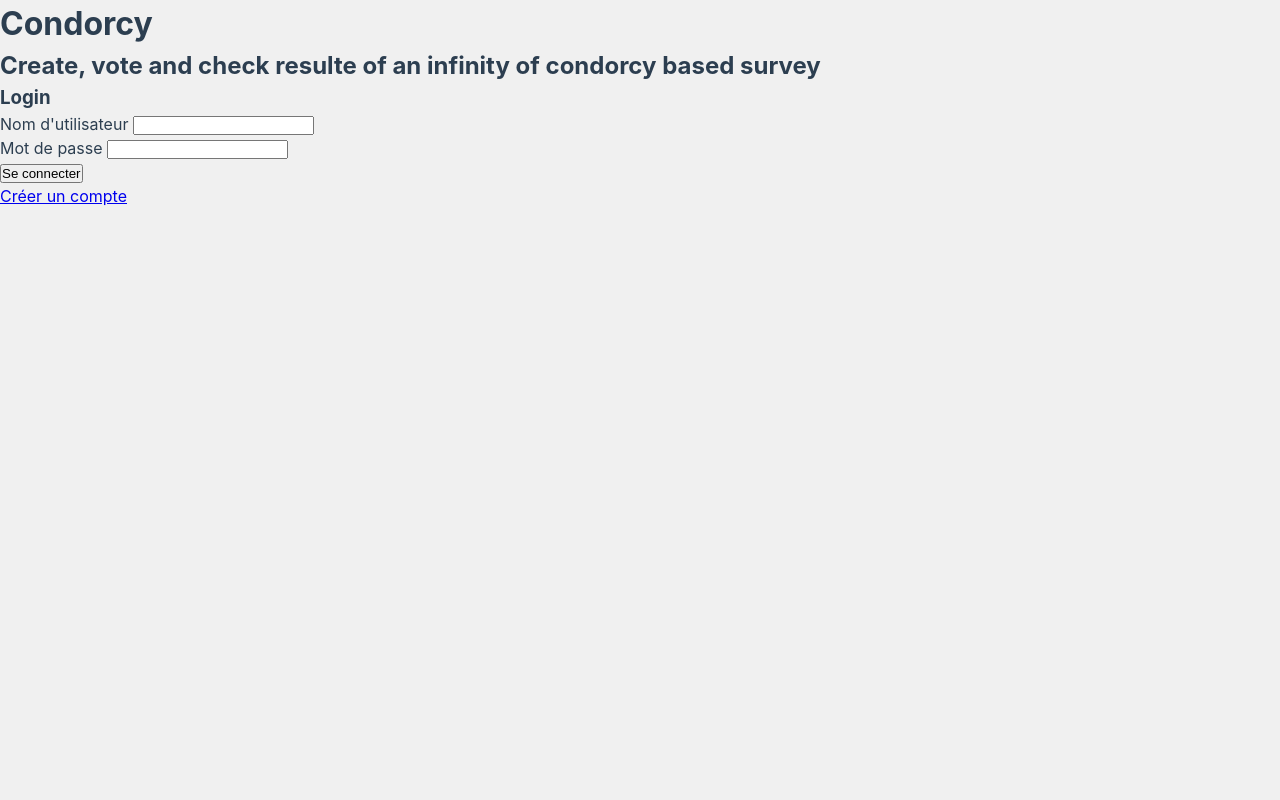
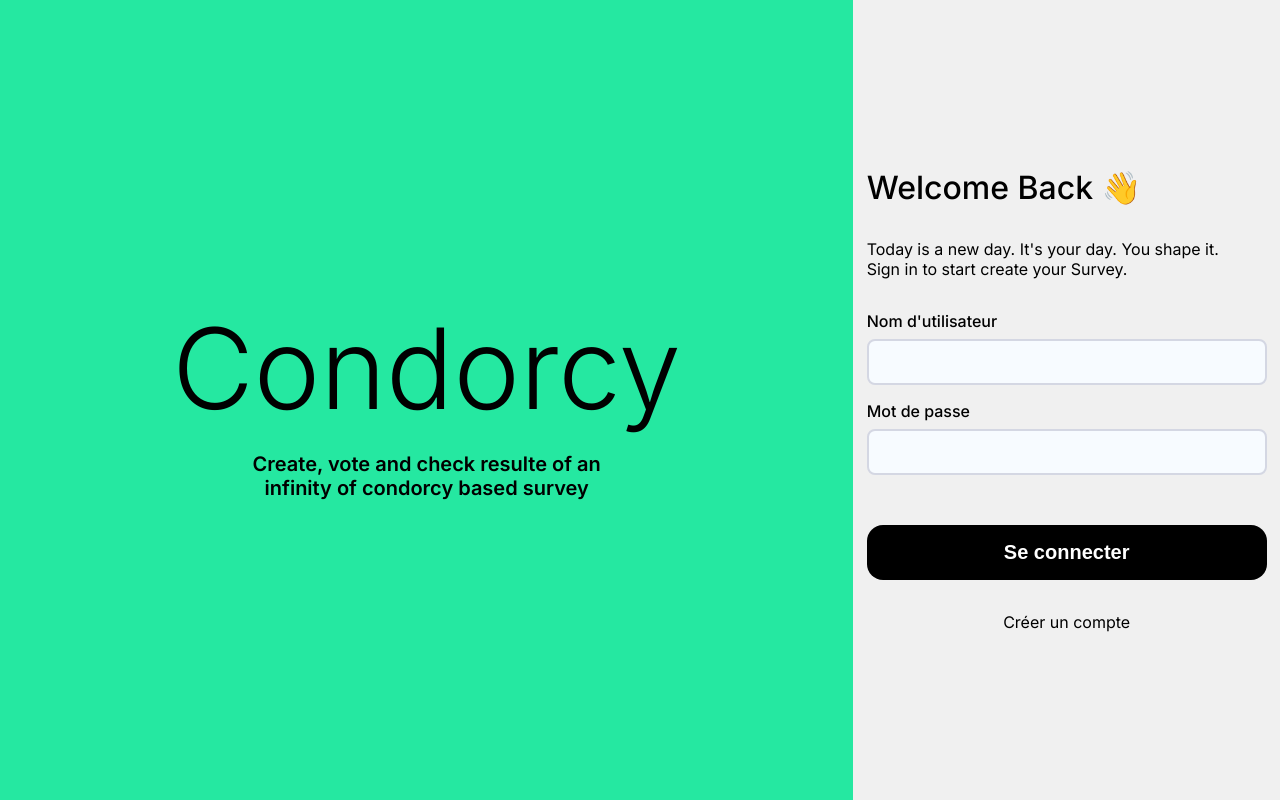
Before and after one commit to Oomaxime/condorsy, a Flask app: page /login in a window 1280 px wide. Run offline with Flask 3, Linux system fonts and the light colour scheme.

Commit message:
💄 front auth login + register

```diff
--- /dev/null
+++ b/app/static/css/auth.css
@@ -0,0 +1,109 @@
+.auth-layout {
+    min-height: 100vh;
+    display: grid;
+    grid-template-columns: 2fr 1fr;
+}
+
+.auth-layout .left {
+    background-color: var(--primary-color);
+    display: flex;
+    flex-direction: column;
+    justify-content: center;
+    align-items: center;
+    gap: 1rem;
+}
+
+.auth-layout .left h1 {
+    font-size: 7rem;
+    font-weight: 300;
+    text-align: center;
+}
+
+.auth-layout .left h2 {
+    font-size: 1.25rem;
+    font-weight: 600;
+    text-align: center;
+}
+
+
+/* FORM */
+.right {
+    display: flex;
+    justify-content: center;
+    align-items: center;
+}
+
+.right .form-container {
+    width: 100%;
+    max-width: 400px;
+    display: flex;
+    flex-direction: column;
+    gap: 2rem;
+}
+
+.right .form-container .form {
+    display: flex;
+    flex-direction: column;
+    gap: 1rem;
+}
+
+.right .form-container h3 {
+    font-size: 2rem;
+    font-weight: 500;
+}
+
+.right .form-container h4 {
+    font-size: 1rem;
+    font-weight: 400;
+}
+
+.right .form-container .form-group {
+    display: flex;
+    flex-direction: column;
+    gap: 0.5rem;
+}
+
+.right .form-container .form-group label {
+    font-size: 1rem;
+    font-weight: 500;
+}
+
+.right .form-container .form-group input {
+    appearance: none;
+    outline: none;
+    border: 0;
+    background-color: #f7fbff;
+    font-size: 1rem;
+    padding: .75rem;
+    border-radius: .5rem;
+    border: 2px solid #d4d7e3;
+}
+
+.right .form-container .form-group input:focus {
+    border-color: var(--primary-color);
+}
+
+.right .form-container .form-error {
+    min-height: 1.1rem;
+    color: #ff0000;
+    font-size: 0.875rem;
+    text-align: center;
+    /* margin-top: 1rem; */
+}
+
+.right .form-container .center {
+    /* padding-top: 2rem; */
+    text-align: center;
+}
+
+.right .form-container .center .btn {
+    width: 100%;
+}
+
+.right .form-container a {
+    text-align: center;
+}
+
+.right .form-container a:hover {
+    text-decoration: underline;
+}
--- a/app/static/css/base.css
+++ b/app/static/css/base.css
@@ -1,14 +1,15 @@
+/* GOOGLE FONTS */
+@import url('https://fonts.googleapis.com/css2?family=Inter:ital,opsz,wght@0,14..32,100..900;1,14..32,100..900&family=Poppins:ital,wght@0,100;0,200;0,300;0,400;0,500;0,600;0,700;0,800;0,900;1,100;1,200;1,300;1,400;1,500;1,600;1,700;1,800;1,900&family=Sawarabi+Gothic&display=swap');
+
+/* VARIABLES CSS */
 :root {
-  /* Variables de couleurs */
-  --primary-color: #2c3e50;
-  --secondary-color: #3498db;
-  --background-color: #f0f0f0;
-  --text-color: #2c3e50;
-
-  /* Variables de typographie */
-  --font-family: "Inter", sans-serif;
-  --heading-line-height: 1.2;
-  --body-line-height: 1.5;
+    /* base */
+    --font-family: "Inter", sans-serif;
+    --font-size: 16px;
+    --background-color: #F0F0F0;
+    --color: #000000;
+    --primary-color: #25E8A1;
+    --border-radius: 1rem;
 }
 
 /* BASE */
@@ -19,22 +20,59 @@
     box-sizing: border-box;
 }
 
-body {
-  font-family: var(--font-family);
-  line-height: var(--body-line-height);
-  color: var(--text-color);
-  background-color: var(--background-color);
+html {
+    scroll-behavior: smooth;
 }
 
-.container {
-  max-width: 1200px;
-  margin: 0 auto;
-  padding: 0 1rem;
+body {
+    min-height: 100vh;
+    font-family: var(--font-family);
+    font-size: var(--font-size);
+    background-color: var(--background-color);
+    color: var(--color);
 }
 
-/* Grille responsive */
-.grid {
-  display: grid;
-  gap: 1rem;
-  grid-template-columns: repeat(auto-fit, minmax(300px, 1fr));
+ul {
+    list-style: none;
 }
+
+a {
+    text-decoration: none;
+    color: unset;
+}
+
+img {
+    display: block;
+    max-width: 100%;
+    height: auto;
+}
+
+.btn {
+    padding: 1rem 40px;
+    background-color: #000;
+    color: #fff;
+    border-radius: var(--border-radius);
+    font-size: 1.25rem;
+    font-weight: 600;
+    border: 0;
+    cursor: pointer;
+}
+
+.btn:hover {
+    animation: vibrate 1.5s infinite;
+    background-color: #222121;
+}
+
+@keyframes vibrate {
+    0% { transform: translate(1px, 1px) rotate(0deg); }
+    10% { transform: translate(-1px, -2px) rotate(-1deg); }
+    20% { transform: translate(-3px, 0px) rotate(1deg); }
+    30% { transform: translate(3px, 2px) rotate(0deg); }
+    40% { transform: translate(1px, -1px) rotate(1deg); }
+    50% { transform: translate(-1px, 2px) rotate(-1deg); }
+    60% { transform: translate(-3px, 1px) rotate(0deg); }
+    70% { transform: translate(3px, 1px) rotate(-1deg); }
+    80% { transform: translate(-1px, -1px) rotate(1deg); }
+    90% { transform: translate(1px, 2px) rotate(0deg); }
+    100% { transform: translate(1px, -2px) rotate(-1deg); }
+}
--- a/app/templates/auth/login.html
+++ b/app/templates/auth/login.html
@@ -1,6 +1,9 @@
 {% extends "authLayout.html" %} {% block content %}
+<div class="right">
   <div class="form-container">
-  <h3>Login</h3>
+    <h3>Welcome Back 👋</h3>
+    <h4>Today is a new day. It's your day. You shape it.<br />
+      Sign in to start create your <span>Survey</span>.</h4>
 
     <form id="login-form" class="form" method="post">
       <div class="form-group">
@@ -13,12 +16,15 @@
         <input type="password" id="password" name="password" required />
       </div>
 
-    <div class="form-error" style="display: none"></div>
+      <div class="form-error"></div>
 
+      <div class="center">
         <button type="submit" class="btn btn-primary">Se connecter</button>
+      </div>
     </form>
 
     <a href="{{ url_for('main.register') }}">Créer un compte</a>
+  </div>
 </div>
 {% endblock %} {% block extra_js %}
 <script src="{{ url_for('static', filename='js/services/auth.service.js') }}"></script>
--- a/app/templates/auth/register.html
+++ b/app/templates/auth/register.html
@@ -1,5 +1,6 @@
-{% extends "base.html" %} {% block content %}
-<div class="auth-container">
+{% extends "authLayout.html" %} {% block content %}
+<div class="right">
+  <div class="auth-container form-container">
     <h1>Créer un compte</h1>
     <form id="register-form" class="form" method="post">
       <div class="form-group">
@@ -42,6 +43,7 @@
       <button type="submit" class="btn btn-primary">Créer un compte</button>
     </form>
   </div>
+</div>
 {% endblock %} {% block extra_js %}
 <script src="{{ url_for('static', filename='js/pages/register.js') }}"></script>
 {% endblock %}
--- a/app/templates/authLayout.html
+++ b/app/templates/authLayout.html
@@ -18,7 +18,7 @@
       <div class="left">
         <h1>Condorcy</h1>
         <h2>
-          Create, vote and check resulte of an infinity of condorcy based survey
+          Create, vote and check resulte of an<br /> infinity of condorcy based survey
         </h2>
       </div>
       {% block content %}{% endblock %}
```
Lines whose indentation alone changed are shown as unchanged.
